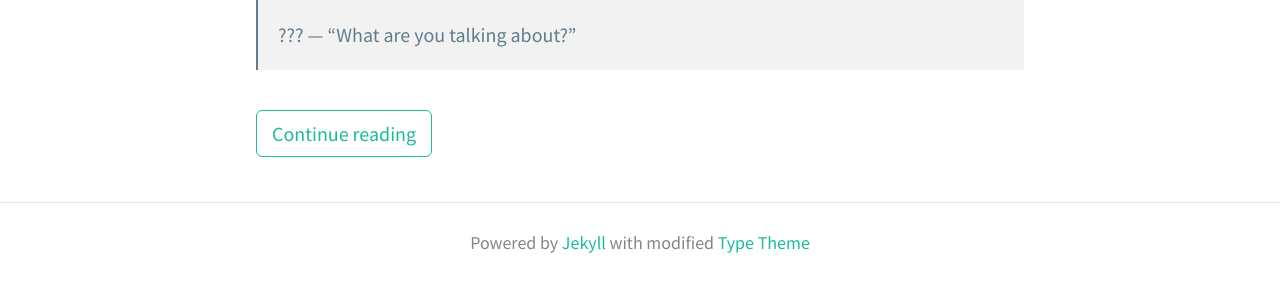
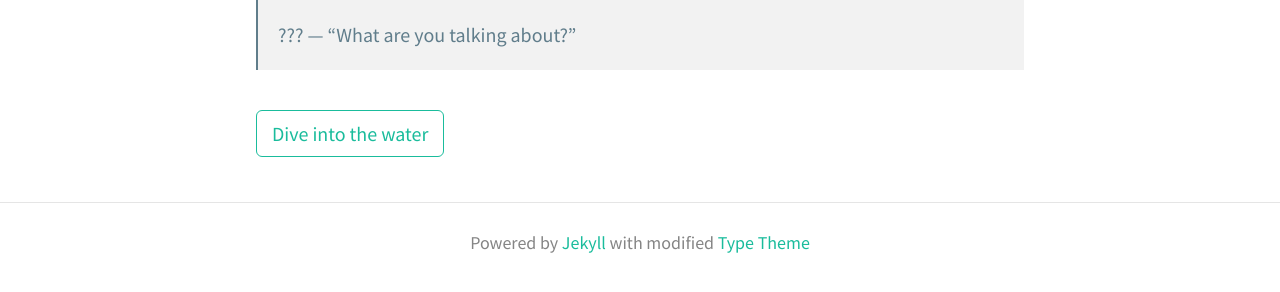
Before and after one commit to tiddler/tiddler.github.io, a Jekyll site: the page built from index.html, in a window 1280 px wide. Shown: the part 470-762 px from the top of the page. Built offline with Jekyll 4.4.1, drawn with Linux system fonts in a browser that asks for light colours; nearby versions of some CDN libraries; the list of posts is cut into pages by our own code.

Commit message:
add funny word

```diff
--- a/_config.yml
+++ b/_config.yml
@@ -53,7 +53,7 @@ theme_settings:
   str_email: "Email"
   str_next: "Next"
   str_prev: "Prev"
-  str_continue_reading: "Continue reading"
+  str_continue_reading: "Dive into the water"
 
   # Colours, typography and padding
   # Open the "_sass > base" folder, and open "_variables.scss"
```
